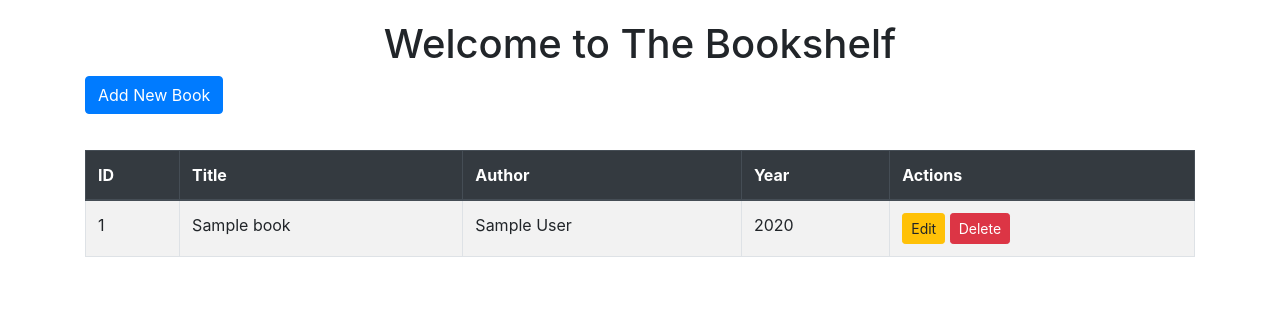
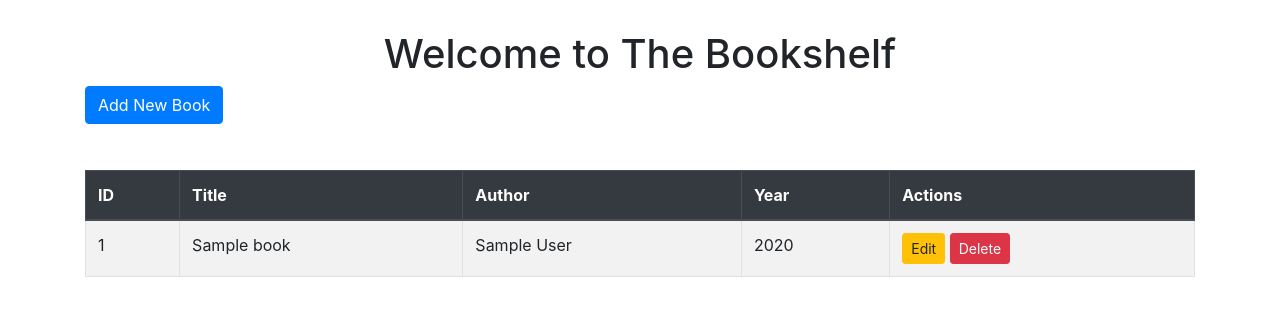
Before and after one commit to AdamuJighjigh/The_Bookshelf, a Flask app: page / in a window 1280 px wide. Shown: the top 322 px of the page. Run offline with Flask 3, Linux system fonts and the light colour scheme; tables that the repository leaves empty or names only in its code hold one stand-in row (values such as "Sample post"); some libraries are stand-ins or nearby versions.

Commit message:
changed padding

```diff
--- a/templates/index.html
+++ b/templates/index.html
@@ -5,8 +5,8 @@
     <title>The Bookshelf</title>
     <link href="https://stackpath.bootstrapcdn.com/bootstrap/4.5.2/css/bootstrap.min.css" rel="stylesheet">
     <style>
-        body { padding: 20px; }
-        table { margin-top: 20px; }
+        body { padding: 30px; }
+        table { margin-top: 30px; }
     </style>
 </head>
 <body>
```
